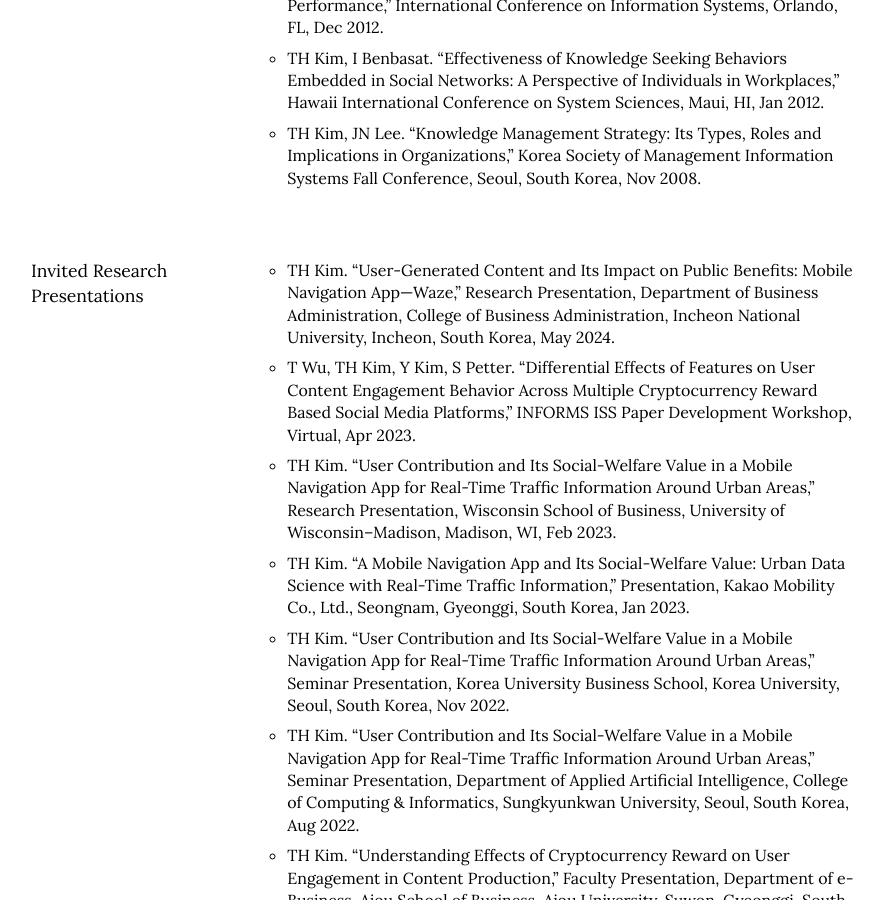
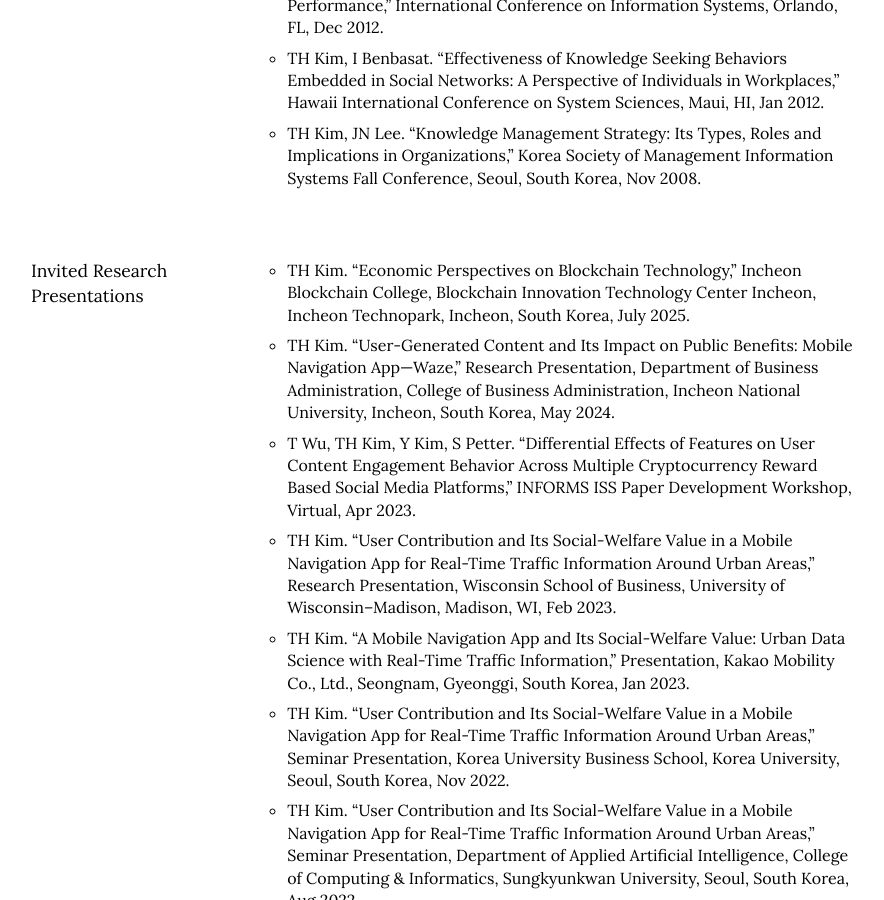
Before and after one commit to istaehun/taehun, a Jekyll site: the page built from index.html, in a window 1280 px wide and 900 px high, scrolled down 3798 px. Shown: the whole window, without its empty margins (189-1073 px from the left). Built offline with Jekyll 4.4.1, drawn with Linux system fonts in a browser that asks for light colours; nearby versions of some CDN libraries.

Commit message:
Update research.yml

```diff
--- a/_data/research.yml
+++ b/_data/research.yml
@@ -53,6 +53,7 @@
 -
   sub-title: Invited Research Presentations
   list:
+    - "TH Kim. “Economic Perspectives on Blockchain Technology,” Incheon Blockchain College, Blockchain Innovation Technology Center Incheon, Incheon Technopark, Incheon, South Korea, July 2025."
     - "TH Kim. “User-Generated Content and Its Impact on Public Benefits: Mobile Navigation App—Waze,” Research Presentation, Department of Business Administration, College of Business Administration, Incheon National University, Incheon, South Korea, May 2024."
     - "T Wu, TH Kim, Y Kim, S Petter. “Differential Effects of Features on User Content Engagement Behavior Across Multiple Cryptocurrency Reward Based Social Media Platforms,” INFORMS ISS Paper Development Workshop, Virtual, Apr 2023."
     - "TH Kim. “User Contribution and Its Social-Welfare Value in a Mobile Navigation App for Real-Time Traffic Information Around Urban Areas,” Research Presentation, Wisconsin School of Business, University of Wisconsin–Madison, Madison, WI, Feb 2023."
```
